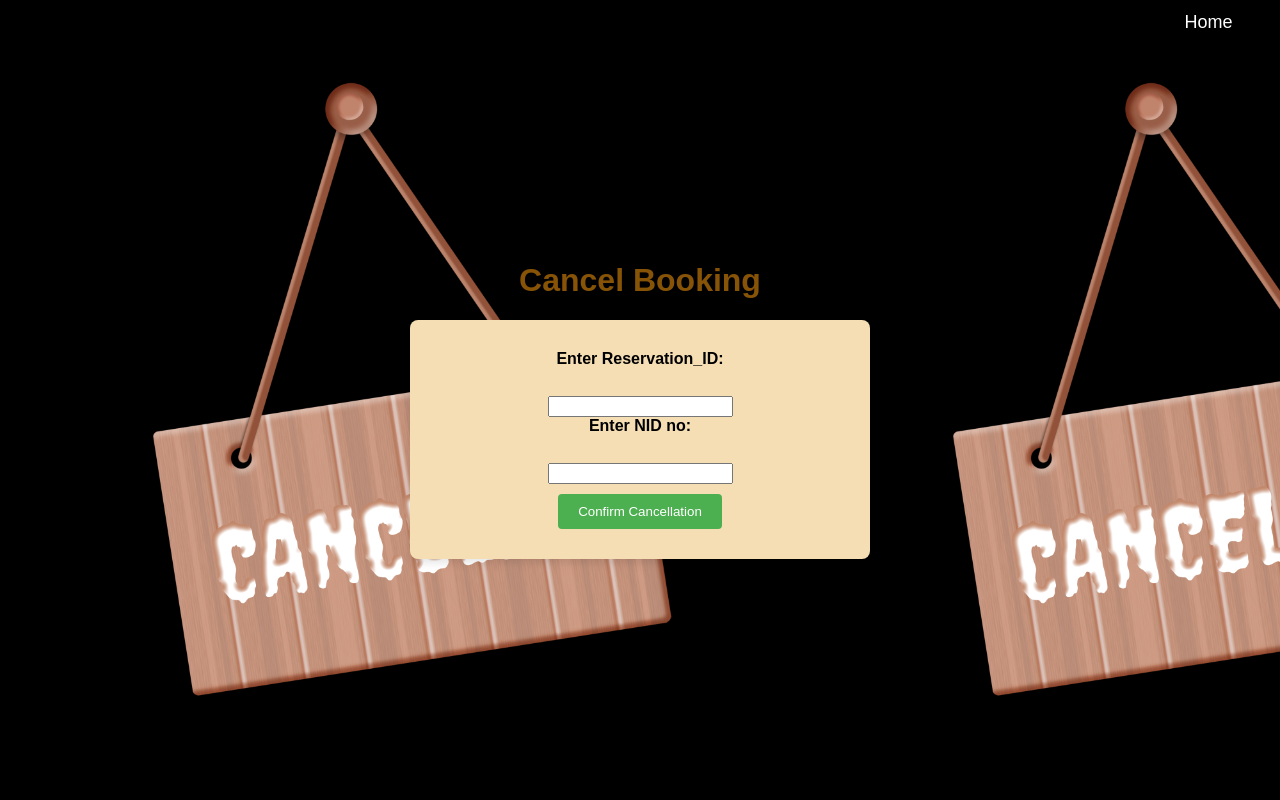
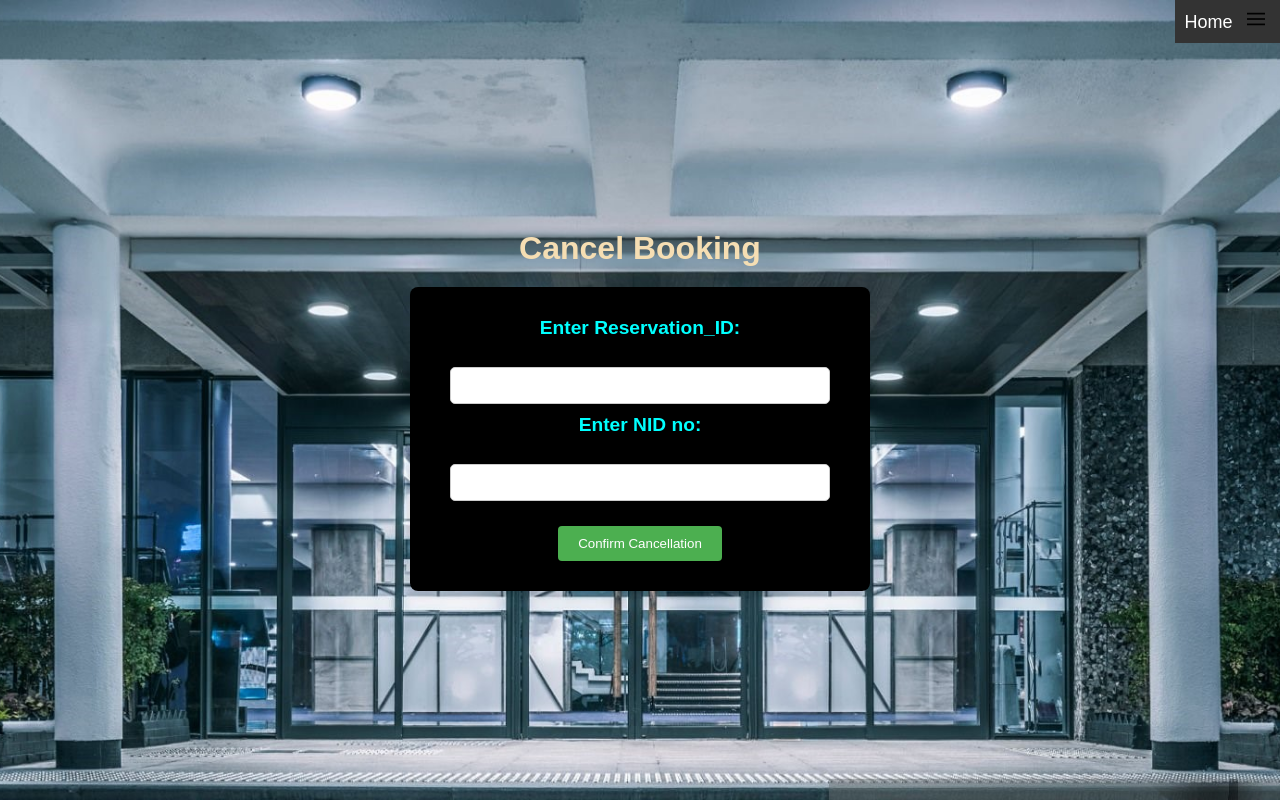
Before and after one commit to IftekharAnamArnob/Hotel_Reservation-System, a website: page public/html/cancel_booking.ejs in a window 1280 px wide. Drawn offline with nearby package versions, Linux system fonts and the light colour scheme; files that its build step writes are made by us from their sources.

Commit message:
FInal Project

```diff
--- a/public/Admin/admin_login.ejs
+++ b/public/Admin/admin_login.ejs
@@ -13,7 +13,7 @@
             align-items: center;
             height: 100vh;
             margin: 0;
-            background-image: url('/public/images/grand_ball.jpg'); /* Replace 'background.jpg' with your image file name and path */
+            background-image: url('/public/images/Hotel2.jpg'); /* Replace 'background.jpg' with your image file name and path */
     background-size: cover;
     background-repeat: no-repeat;
     background-attachment: fixed; /* This keeps the background image fixed while scrolling */
@@ -50,10 +50,12 @@
             font-size: 18px;
             border-radius: 5px;
             cursor: pointer;
+            transition: transform 0.3s ease-in-out;
         }
 
         .login-btn:hover {
             background-color: #45a049;
+            transform: scale(1.2);
         }
 
         .options {
@@ -64,18 +66,80 @@
             margin-right: 10px;
         }
 
+
         .options a {
             text-decoration: none;
     color: #66ff66; /* Adjust the color to make it brighter */
     font-weight: bold;
 
         }
+        .login-header {
+            background-color:black;
+            padding: 5px;
+            border-radius: 5px;
+            display: inline;
+        }
+        .wavey{
+    position: relative;
+
+}
+.wavey span
+{
+    position: relative;
+    display: inline-block;
+    color: wheat;
+    font-size: 2em;
+    text-transform: uppercase;
+    animation: animate 1s ease-in-out infinite;
+    animation-delay: calc(0.05s * var(--i));
+
+}
+.welcome-text {
+            text-align: center;
+            position: absolute;
+            top: 30%;
+            width: 100%;
+            color: wheat;
+        }
+
+@keyframes animate
+{
+    0%
+    {
+        transform: translateY(0px);
+    }
+    20%
+    {
+        transform: translateY(-20px);
+    }
+    40%,100%
+    {
+        transform: translateY(0px);
+    }
+}
+
     </style>
 </head>
 
 <body>
+    <div class="welcome-text">
+    <div class="wavey">
+        <span style="--i:1;">W</span>
+        <span style="--i:2;">e</span>
+        <span style="--i:3;">l</span>
+        <span style="--i:4;">c</span>
+        <span style="--i:5;">o</span>
+        <span style="--i:6;">m</span>
+        <span style="--i:7;">e</span>
+        <span style="--i:8;"></span>
+        <span style="--i:9;"></span>
+        <span style="--i:10;"></span>
+
+
+      </div>
+    </div>
     <div class="login-container">
-        <h2>Hotel Noorjahan Grand - Admin Login</h2>
+        <h2><span class="login-header" style="color: wheat;">Hotel Noorjahan Grand - Admin Login</span></h2>
         <form action="/admin_login" method="post">
             <div class="input-group">
                 <input type="text" placeholder="Email" name="email" required>
--- a/public/Admin/admin_registration.ejs
+++ b/public/Admin/admin_registration.ejs
@@ -37,7 +37,7 @@
             <button type="submit">Create Account</button>
 
             <form method="GET">
-                <a class="custom-button" href="/">Log In</a>
+                <a class="custom-button" href="/" style="color: greenyellow;">Log In</a>
             </form>
         </form>
 
--- a/public/css/cancel_booking.css
+++ b/public/css/cancel_booking.css
@@ -1,27 +1,26 @@
+/* cancel_booking.css */
+
 body {
     font-family: Arial, sans-serif;
-    background-image: url("/public/images/Cancel_lol.png");
-    background-size :contain;
-    background-color: black;
+    background-image: url("/public/images/Final_Cancelation.jpg"); /* Replace 'your_background_image.jpg' with your image file path */
+    background-size: cover;
+    background-position: center;
     margin: 0;
     padding: 0;
     display: flex;
     flex-direction: column;
     align-items: center;
     justify-content: center;
-    height: 100vh;
+    min-height: 100vh;
 }
 
 h1 {
-    color: #865307;
-}
-
-h3 {
-    color: rgb(14, 98, 15);
+    color: #333;
+    margin-bottom: 20px;
 }
 
 form {
-    background-color: wheat;
+    background-color: black;
     padding: 30px;
     border-radius: 8px;
     box-shadow: 0 4px 8px rgba(0, 0, 0, 0.1);
@@ -35,20 +34,14 @@ label {
     margin-bottom: 10px;
 }
 
-
-input[type="unknown"],
-input[type="email"],
-input[type="password"],
-input[type="cancel"],
-input[type="back"] {
-    width: calc(50% - 10px);
+input[type="text"],
+input[type="password"] {
+    width: calc(100% - 20px);
     padding: 10px;
-    margin-bottom: 15px;
-    border: none;
+    margin-bottom: 10px;
+    border: 1px solid #ccc;
     border-radius: 5px;
     box-sizing: border-box;
-    display: inline-block;
-    text-align: center; /* Center text inside the button */
 }
 
 button {
@@ -58,49 +51,34 @@ button {
     border: none;
     border-radius: 4px;
     cursor: pointer;
-    margin-top: 10px;
+    margin-top: 15px;
     transition: transform 0.3s ease-in-out;
 }
 
 button:hover {
     background-color: #45a049;
-    transform: scale(1.2);
-
+    transform: scale(1.1);
 }
-
-input[type="cancel"],
-input[type="back"] {
-    background-color: #4caf50;
-    color: white;
-    cursor: pointer;
-    transition: background-color 0.3s ease;
-}
-
-input[type="cancel"]:hover,
-input[type="back"]:hover {
-    background-color: #45a049;
-}
-
 
 .navbar {
     position: fixed;
     top: 0;
     right: 0;
-     /* Adjust the background color as needed */
     padding: 10px;
-    z-index: 1000; /* Ensure the navbar is above other elements */
+    z-index: 1000;
+    background-color: #333;
+    color: white;
 }
 
 .navbar a {
     color: white;
-    font-family: fantasy ; /* Adjust the text color as needed */
     text-decoration: none;
     font-size: 18px;
-    margin-right: 5px; /* Adjust the margin to shorten the gap */
+    margin-right: 10px;
 }
 
 .logo {
-    width: 18px; /* Set the width to match the "Home" link */
-    height: 18px; /* Set the height to match the "Home" link */
-    margin-right: 10px; /* Adjust the margin as needed */
+    width: 18px;
+    height: 18px;
+    margin-right: 5px;
 }
--- a/public/css/registration.css
+++ b/public/css/registration.css
@@ -45,10 +45,12 @@ body {
     font-size: 16px;
     border-radius: 5px;
     cursor: pointer;
+    transition: transform 0.3s ease-in-out;
 }
 
 .registration-form button:hover {
     background-color: #45a049;
+    transform: scale(1.2);
 }
 
 body {
--- a/public/html/cancel_booking.ejs
+++ b/public/html/cancel_booking.ejs
@@ -13,16 +13,17 @@
         <a href="/">Home</a>
         <img src="/public/images/menu.png" alt="Menu Logo" class="logo">
     </div>
-    <h1>Cancel Booking</h1>
 
+    <h1 style="color: wheat;">Cancel Booking</h1>
 
     </form>
 
     <form id="cancelForm" action="/confirm_cancellation" method="POST">
         <div>
-            <label for="ID">Enter Reservation_ID:</label><br>
+
+            <label for="ID" style="color: #00FFFF;font-size: larger;">Enter Reservation_ID:</label><br>
             <input type="text" name="reservation_id" required>
-            <label for="NID">Enter NID no:</label><br>
+            <label for="NID" style="color: #00FFFF; font-size: larger;">Enter NID no:</label><br>
             <input type="text" name="nid_no" required>
         </div>
 
--- a/public/html/cancellation.ejs
+++ b/public/html/cancellation.ejs
@@ -4,19 +4,20 @@
 <head>
     <meta charset="UTF-8">
     <meta name="viewport" content="width=device-width, initial-scale=1.0">
-    <link rel="stylesheet" href="/public/css/cancellation.css">
+
     <title>Cancellation</title>
     <style>
         body {
             font-family: Arial, sans-serif;
             margin: 0;
-            background-image: url("/public/images/Stair.jpg");
+            background-image: url("/public/images/Hotel1.jpg");
+            background-size: cover; /* Ensure the background covers the entire container */
+            background-position: center; /* Center the background image */
             padding: 0;
             display: flex;
             align-items: center;
             justify-content: center;
             height: 100vh;
-            background-color: #f4c65b;
         }
 
         .container {
@@ -60,7 +61,6 @@
         <div class="icon">&#128683;</div>
         <h2>Your Reservation has been canceled!</h2>
         <p>Click <a href="/">here</a> to go to the home.</p>
-
     </div>
 </body>
 
```
Also changed, not shown: public/images/Final_Cancelation.jpg (added), public/images/Hotel1.jpg (added), public/images/Hotel2.jpg (added).
